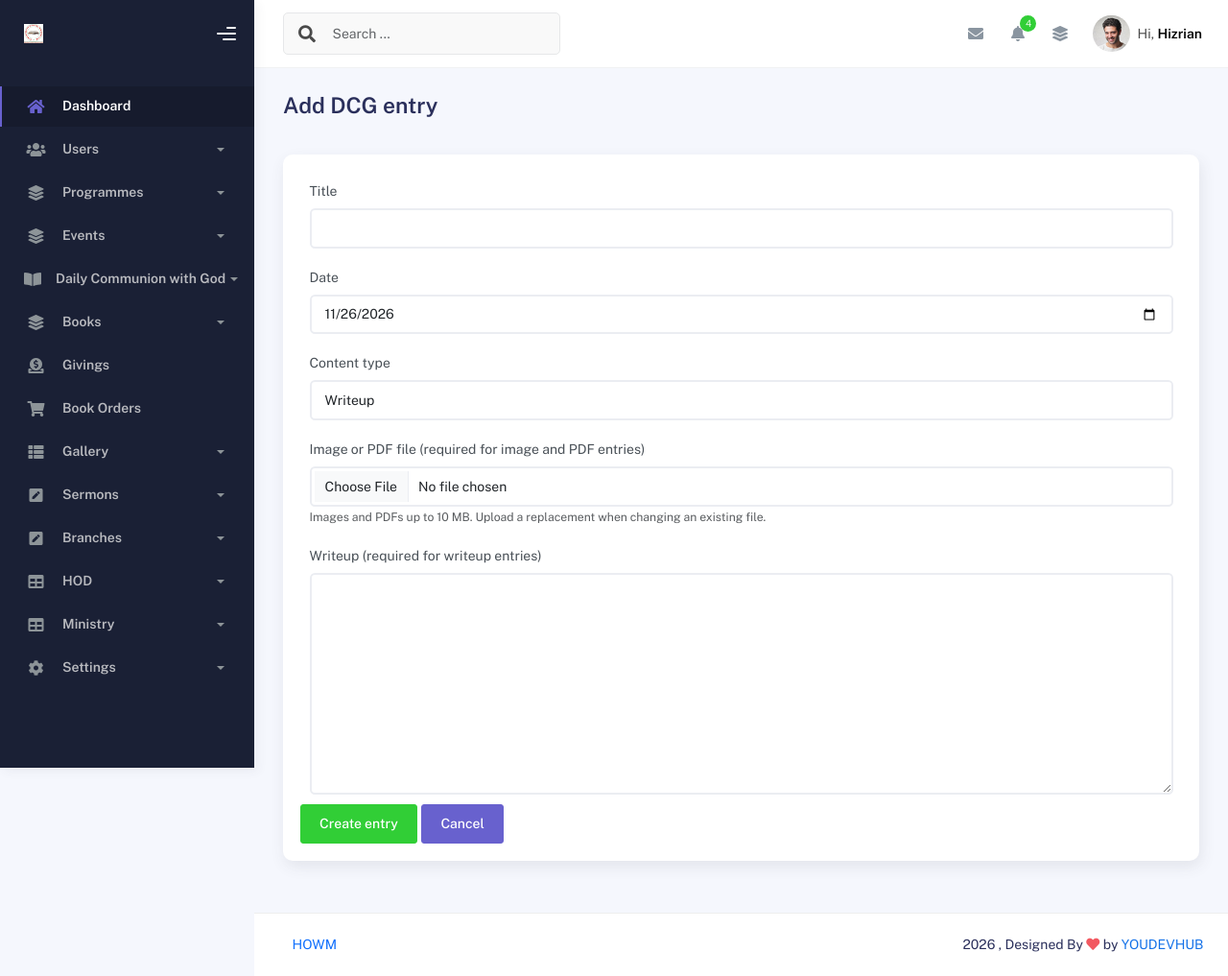
After one commit to iamroxified/howm, a Laravel app: page /admin/dcg/create in a window 1280 px wide. The commit adds this page. Shown: the whole page at 96% size. Run offline with Laravel 12, Linux system fonts and the light colour scheme; a user stored in the database is signed in; data comes from the database, SQL or seed files in the repository; data that the repository does not hold is empty.

Commit message:
fresh push

```diff
--- /dev/null
+++ b/app/Http/Controllers/DcgController.php
@@ -0,0 +1,140 @@
+<?php
+
+namespace App\Http\Controllers;
+
+use App\Models\Dcg;
+use Illuminate\Http\Request;
+use Illuminate\Support\Facades\Storage;
+use Illuminate\Validation\Rule;
+use RuntimeException;
+
+class DcgController extends Controller
+{
+    public function index()
+    {
+        $entries = Dcg::query()->orderByDesc('date')->orderByDesc('id')->paginate(15);
+
+        return view('admin.dcg.index', compact('entries'));
+    }
+
+    public function create()
+    {
+        return view('admin.dcg.form', ['entry' => new Dcg]);
+    }
+
+    public function store(Request $request)
+    {
+        $data = $this->validatedData($request);
+
+        if ($request->hasFile('file')) {
+            $data['file_path'] = $this->storeFile($request);
+        }
+
+        Dcg::create($data);
+
+        return redirect()->route('admin.dcg.index')->with('success', 'DCG entry created successfully.');
+    }
+
+    public function edit(Dcg $dcg)
+    {
+        return view('admin.dcg.form', ['entry' => $dcg]);
+    }
+
+    public function update(Request $request, Dcg $dcg)
+    {
+        $data = $this->validatedData($request, $dcg);
+        $previousFile = $dcg->file_path;
+
+        if ($request->hasFile('file')) {
+            $data['file_path'] = $this->storeFile($request);
+        } elseif ($data['type'] === 'writeup') {
+            $data['file_path'] = null;
+        }
+
+        $dcg->update($data);
+
+        if ($previousFile && $previousFile !== $dcg->file_path) {
+            Storage::disk('local')->delete($previousFile);
+        }
+
+        return redirect()->route('admin.dcg.index')->with('success', 'DCG entry updated successfully.');
+    }
+
+    public function destroy(Dcg $dcg)
+    {
+        $filePath = $dcg->file_path;
+        $dcg->delete();
+
+        if ($filePath) {
+            Storage::disk('local')->delete($filePath);
+        }
+
+        return redirect()->route('admin.dcg.index')->with('success', 'DCG entry deleted successfully.');
+    }
+
+    public function publicIndex()
+    {
+        $entries = Dcg::query()->orderByDesc('date')->orderByDesc('id')->paginate(12);
+
+        return view('resources.dcg', compact('entries'));
+    }
+
+    public function file(Dcg $dcg)
+    {
+        abort_unless($dcg->file_path && Storage::disk('local')->exists($dcg->file_path), 404);
+
+        $path = Storage::disk('local')->path($dcg->file_path);
+        $mimeType = mime_content_type($path);
+        $allowedMimeTypes = $dcg->type === 'image'
+            ? ['image/jpeg', 'image/png', 'image/gif', 'image/webp']
+            : ['application/pdf'];
+
+        abort_unless(in_array($mimeType, $allowedMimeTypes, true), 404);
+
+        return response()->file($path, [
+            'Content-Type' => $mimeType,
+            'X-Content-Type-Options' => 'nosniff',
+            'Content-Security-Policy' => 'sandbox',
+        ]);
+    }
+
+    private function validatedData(Request $request, ?Dcg $entry = null): array
+    {
+        $type = $request->input('type');
+        $fileRequired = in_array($type, ['image', 'pdf'], true)
+            && ($entry === null || $entry->type !== $type || ! $entry->file_path);
+
+        $data = $request->validate([
+            'title' => ['required', 'string', 'max:255'],
+            'date' => ['required', 'date'],
+            'type' => ['required', Rule::in(['image', 'pdf', 'writeup'])],
+            'content' => ['nullable', 'required_if:type,writeup', 'string'],
+            'file' => [
+                $fileRequired ? 'required' : 'nullable',
+                'file',
+                'max:10240',
+                Rule::when($type === 'image', ['image', 'mimes:jpg,jpeg,png,gif,webp']),
+                Rule::when($type === 'pdf', ['mimes:pdf']),
+            ],
+        ]);
+
+        unset($data['file']);
+
+        if ($data['type'] !== 'writeup') {
+            $data['content'] = null;
+        }
+
+        return $data;
+    }
+
+    private function storeFile(Request $request): string
+    {
+        $path = $request->file('file')->store('dcg', 'local');
+
+        if (! is_string($path)) {
+            throw new RuntimeException('The DCG upload could not be stored.');
+        }
+
+        return $path;
+    }
+}
--- /dev/null
+++ b/app/Models/Dcg.php
@@ -0,0 +1,26 @@
+<?php
+
+namespace App\Models;
+
+use Illuminate\Database\Eloquent\Factories\HasFactory;
+use Illuminate\Database\Eloquent\Model;
+
+class Dcg extends Model
+{
+    use HasFactory;
+
+    protected $fillable = [
+        'title',
+        'date',
+        'type',
+        'content',
+        'file_path',
+    ];
+
+    protected function casts(): array
+    {
+        return [
+            'date' => 'date',
+        ];
+    }
+}
--- /dev/null
+++ b/resources/views/admin/dcg/form.blade.php
@@ -0,0 +1,66 @@
+@extends('admin.layout.app')
+
+@section('title', $entry->exists ? 'Edit DCG entry' : 'Add DCG entry')
+
+@section('content')
+    <div class="container">
+        <div class="page-inner">
+            <div class="page-header">
+                <h3 class="fw-bold mb-3">{{ $entry->exists ? 'Edit DCG entry' : 'Add DCG entry' }}</h3>
+            </div>
+
+            <div class="card">
+                <div class="card-body">
+                    <form
+                        method="POST"
+                        action="{{ $entry->exists ? route('admin.dcg.update', $entry) : route('admin.dcg.store') }}"
+                        enctype="multipart/form-data"
+                    >
+                        @csrf
+                        @if ($entry->exists)
+                            @method('PUT')
+                        @endif
+
+                        <div class="form-group">
+                            <label for="title">Title</label>
+                            <input id="title" name="title" type="text" class="form-control" value="{{ old('title', $entry->title) }}" required maxlength="255">
+                            @error('title') <div class="text-danger">{{ $message }}</div> @enderror
+                        </div>
+
+                        <div class="form-group">
+                            <label for="date">Date</label>
+                            <input id="date" name="date" type="date" class="form-control" value="{{ old('date', $entry->date?->format('Y-m-d') ?? now()->toDateString()) }}" required>
+                            @error('date') <div class="text-danger">{{ $message }}</div> @enderror
+                        </div>
+
+                        <div class="form-group">
+                            <label for="type">Content type</label>
+                            <select id="type" name="type" class="form-control" required>
+                                @foreach (['image' => 'Image', 'pdf' => 'PDF', 'writeup' => 'Writeup'] as $value => $label)
+                                    <option value="{{ $value }}" @selected(old('type', $entry->type ?: 'writeup') === $value)>{{ $label }}</option>
+                                @endforeach
+                            </select>
+                            @error('type') <div class="text-danger">{{ $message }}</div> @enderror
+                        </div>
+
+                        <div class="form-group" id="file-field">
+                            <label for="file">Image or PDF file (required for image and PDF entries)</label>
+                            <input id="file" name="file" type="file" class="form-control" accept="image/jpeg,image/png,image/gif,image/webp,application/pdf">
+                            <small class="form-text text-muted">Images and PDFs up to 10 MB. Upload a replacement when changing an existing file.</small>
+                            @error('file') <div class="text-danger">{{ $message }}</div> @enderror
+                        </div>
+
+                        <div class="form-group" id="content-field">
+                            <label for="content">Writeup (required for writeup entries)</label>
+                            <textarea id="content" name="content" rows="10" class="form-control">{{ old('content', $entry->content) }}</textarea>
+                            @error('content') <div class="text-danger">{{ $message }}</div> @enderror
+                        </div>
+
+                        <button type="submit" class="btn btn-success">{{ $entry->exists ? 'Save changes' : 'Create entry' }}</button>
+                        <a href="{{ route('admin.dcg.index') }}" class="btn btn-secondary">Cancel</a>
+                    </form>
+                </div>
+            </div>
+        </div>
+    </div>
+@endsection
--- a/resources/views/admin/partials/admin_nav.blade.php
+++ b/resources/views/admin/partials/admin_nav.blade.php
@@ -107,6 +107,27 @@
         </a>
        </li>
 
+      </ul>
+     </div>
+    </li>
+    <li class="nav-item">
+     <a data-bs-toggle="collapse" href="#dcg">
+      <i class="fas fa-book-open"></i>
+      <p>Daily Communion with God</p>
+      <span class="caret"></span>
+     </a>
+     <div class="collapse" id="dcg">
+      <ul class="nav nav-collapse">
+       <li>
+        <a href="{{ route('admin.dcg.create') }}">
+         <span class="sub-item">Add DCG entry</span>
+        </a>
+       </li>
+       <li>
+        <a href="{{ route('admin.dcg.index') }}">
+         <span class="sub-item">All DCG entries</span>
+        </a>
+       </li>
       </ul>
      </div>
     </li>
--- a/resources/views/partials/navbar.blade.php
+++ b/resources/views/partials/navbar.blade.php
@@ -69,7 +69,7 @@
      <div class="nav-item dropdown">
       <a href="#" class="nav-link dropdown-toggle" data-bs-toggle="dropdown">Resources</a>
       <div class="dropdown-menu m-0 rounded-0">
-       <a href="#" class="dropdown-item">DCG</a>
+       <a href="{{ route('resources.dcg') }}" class="dropdown-item">DCG</a>
        <a href="#" class="dropdown-item">Hour of Destiny</a>
        <a href="#" class="dropdown-item">Testimonies</a>
       <a href="{{ route('books.index') }}" class="dropdown-item">Buy Books</a>
--- a/routes/web.php
+++ b/routes/web.php
@@ -8,6 +8,7 @@ use App\Http\Controllers\Admin\BranchController;
 use App\Http\Controllers\Admin\EventsController;
 use App\Http\Controllers\Admin\SermonController;
 use App\Http\Controllers\PublicEventsController;
+use App\Http\Controllers\DcgController;
 use App\Http\Controllers\PublicSermonController;
 use App\Http\Controllers\Admin\GalleryController;
 use App\Http\Controllers\Admin\ProfileController;
@@ -22,6 +23,7 @@ use App\Http\Controllers\BookController;
 use App\Http\Controllers\Admin\UserController;
 use App\Http\Controllers\GivingController;
 use App\Http\Controllers\PaymentController;
+use App\Http\Middleware\AdminMiddleware;
 
 Route::get('/', [HomeController::class, 'index'])->name('home');
 Route::view('/about','about')->name('about');
@@ -42,6 +44,18 @@ Route::get('/ministry/{ministry}', [PublicMinistryController::class, 'show'])->n
 
 Route::get('/sermon', [PublicSermonController::class, 'index'])->name('sermon.index');
 Route::get('/sermon/{sermon}', [PublicSermonController::class, 'show'])->name('sermon.show');
+
+Route::get('/resources/dcg', [DcgController::class, 'publicIndex'])->name('resources.dcg');
+Route::get('/resources/dcg/{dcg}/file', [DcgController::class, 'file'])->name('resources.dcg.file');
+
+Route::middleware(['auth', AdminMiddleware::class])->prefix('admin/dcg')->name('admin.dcg.')->group(function () {
+    Route::get('/', [DcgController::class, 'index'])->name('index');
+    Route::get('/create', [DcgController::class, 'create'])->name('create');
+    Route::post('/', [DcgController::class, 'store'])->name('store');
+    Route::get('/{dcg}/edit', [DcgController::class, 'edit'])->name('edit');
+    Route::put('/{dcg}', [DcgController::class, 'update'])->name('update');
+    Route::delete('/{dcg}', [DcgController::class, 'destroy'])->name('destroy');
+});
 
 Route::get('/events', [PublicEventsController::class, 'index'])->name('events.index');
 Route::get('/events/{event}', [PublicEventsController::class, 'show'])->name('events.show');
```
Also changed, not shown: resources/views/admin/dcg/index.blade.php (added, +53 -0 lines), tests/Feature/DcgTest.php (+41 -18 lines), database/migrations/2026_11_26_000001_create_dcgs_table.php (added), 1 other file.
